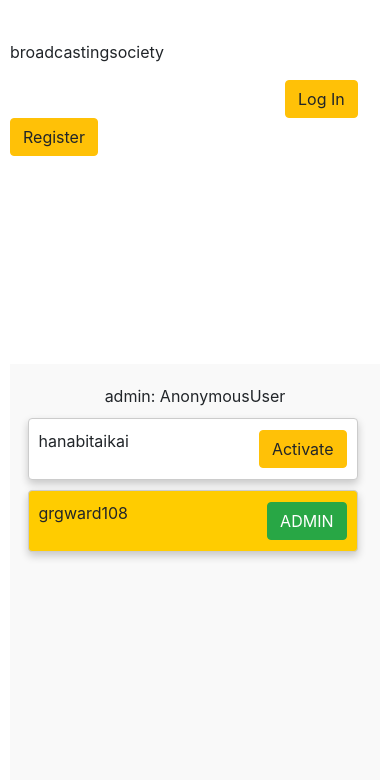
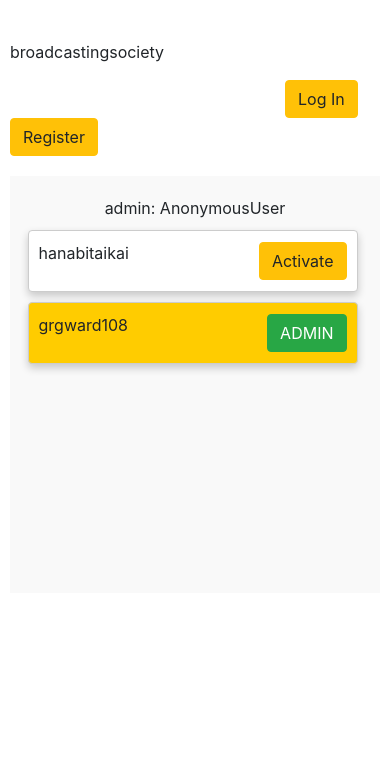
Before and after one commit to grgward108/finalproject, a Django app: page /adminview in a window 390 px wide. Shown: the top 780 px of the page. Run offline with Django 3.2, Linux system fonts and the light colour scheme; data comes from the database, SQL or seed files in the repository; both versions use the stored data as it was after the commit; some libraries are stand-ins or nearby versions.

Commit message:
make some layout changes

```diff
--- a/myapp/views.py
+++ b/myapp/views.py
@@ -255,6 +255,7 @@ def tmdb(request):
 def youtube(request):
 
     YOUTUBE_API = config('YOUTUBE_API')
+
     allobjects = sorted(chain(
         YoutubeVideos.objects.filter(poster__isactive=True),
     ), key=lambda instance: instance.postdate, reverse= True)
--- a/static/layout.css
+++ b/static/layout.css
@@ -127,10 +127,8 @@ body{
         width: 100%;
     }
     .widgets {
-        padding: 0px;
-        margin: 0px;
-        order: 1;
-        width: 100%;
+        display:none
+
     }
 }
 
```
Also changed, not shown: db.sqlite3.
